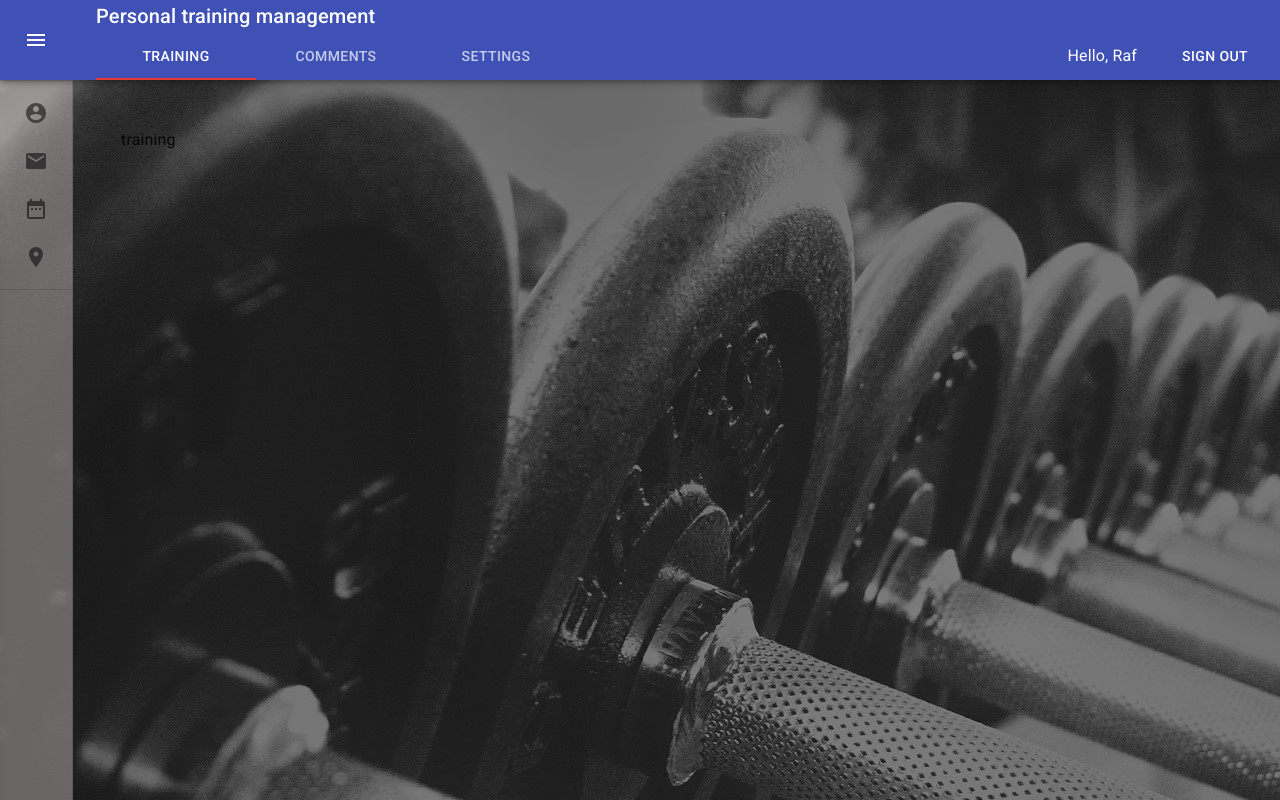
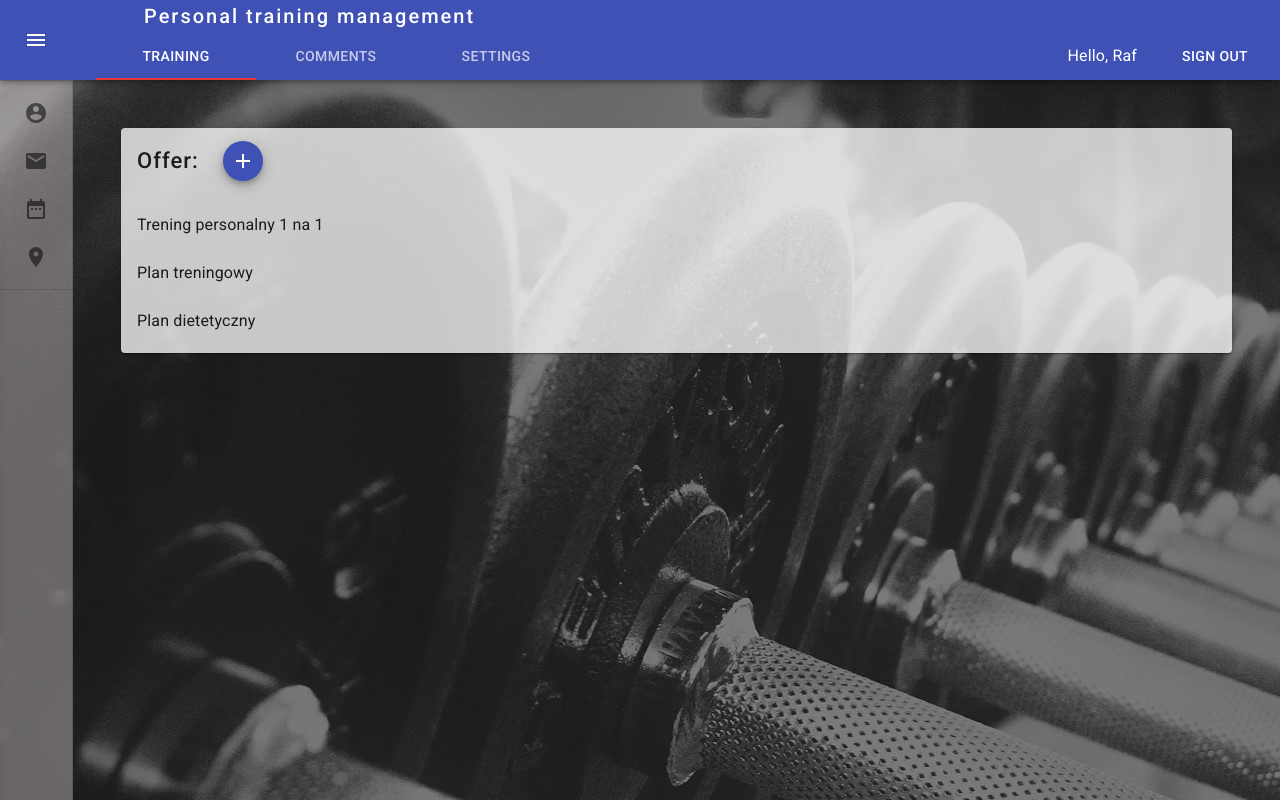
Before and after one commit to rafallabisz/personal-training-management-client, a React (Create React App) app: page / in a window 1280 px wide. Built offline with nearby package versions, Linux system fonts and the light colour scheme.

Commit message:
add trainingPanel card

```diff
--- a/src/modules/panel/PanelView.styles.ts
+++ b/src/modules/panel/PanelView.styles.ts
@@ -77,6 +77,10 @@ const useStyles = makeStyles((theme: Theme) =>
       padding: "12px",
       marginRight: "25px",
       marginLeft: "auto"
+    },
+    typographyNameApp: {
+      paddingLeft: "48px",
+      letterSpacing: "2px"
     }
   })
 );
--- a/src/modules/panel/PanelView.tsx
+++ b/src/modules/panel/PanelView.tsx
@@ -2,6 +2,7 @@ import React from "react";
 import { Typography, Box } from "@material-ui/core";
 import useStyles from "./PanelView.styles";
 import PanelTemplate from "../../templates/PanelTemplate";
+import TrainingPanel from "./TrainingPanel";
 
 interface PanelViewProps {}
 
@@ -37,7 +38,7 @@ const PanelView: React.FC<PanelViewProps> = props => {
       <main className={classes.content}>
         <div className={classes.toolbar} />
         <TabPanel value={value} index={0}>
-          training
+          <TrainingPanel />
         </TabPanel>
         <TabPanel value={value} index={1}>
           comments
--- /dev/null
+++ b/src/modules/panel/TrainingPanel.styles.ts
@@ -0,0 +1,20 @@
+import { makeStyles } from "@material-ui/styles";
+import { Theme, createStyles } from "@material-ui/core";
+
+const useStyles = makeStyles((theme: Theme) =>
+  createStyles({
+    card: {
+      backgroundColor: "#ffffffc2"
+    },
+    wrapper: {
+      display: "flex"
+    },
+    title: {
+      fontSize: "22px",
+      letterSpacing: "1px",
+      fontWeight: 500
+    }
+  })
+);
+
+export default useStyles;
--- /dev/null
+++ b/src/modules/panel/TrainingPanel.tsx
@@ -0,0 +1,34 @@
+import React from "react";
+import { Card, CardContent, ListItemText, List, ListItem, CardActions, Button, Fab } from "@material-ui/core";
+import useStyles from "./TrainingPanel.styles";
+import AddIcon from "@material-ui/icons/Add";
+
+interface TrainingPanelProps {}
+
+const TrainingPanel: React.FC<TrainingPanelProps> = props => {
+  const classes = useStyles();
+  return (
+    <Card className={classes.card}>
+      <div className={classes.wrapper}>
+        <CardContent className={classes.title}>Offer:</CardContent>
+        <CardActions>
+          <Fab size="small" color="primary" aria-label="add">
+            <AddIcon />
+          </Fab>
+        </CardActions>
+      </div>
+      <List>
+        <ListItem>
+          <ListItemText primary="Trening personalny 1 na 1" />
+        </ListItem>
+        <ListItem>
+          <ListItemText primary="Plan treningowy" />
+        </ListItem>
+        <ListItem>
+          <ListItemText primary="Plan dietetyczny" />
+        </ListItem>
+      </List>
+    </Card>
+  );
+};
+export default TrainingPanel;
--- a/src/templates/PanelTemplate.tsx
+++ b/src/templates/PanelTemplate.tsx
@@ -66,7 +66,7 @@ const PanelTemplate: React.FC<PanelTemplateProps> = ({ value, setValue, children
 
           <Grid container>
             <Grid item xs={12}>
-              <Typography variant="h6" noWrap>
+              <Typography variant="h6" noWrap className={classes.typographyNameApp}>
                 Personal training management
               </Typography>
             </Grid>
--- a/src/templates/TopMenu.tsx
+++ b/src/templates/TopMenu.tsx
@@ -19,6 +19,7 @@ const TopMenu: React.FC<TopMenuProps> = ({ value, setValue, listMenu }) => {
         {listMenu.map((content, i) => (
           <Tab label={content} {...a11yProps(i)} key={i} />
         ))}
+
         <Typography className={classes.typographyHello}>Hello, Raf</Typography>
         <Button color="inherit">Sign out</Button>
       </Tabs>
```
